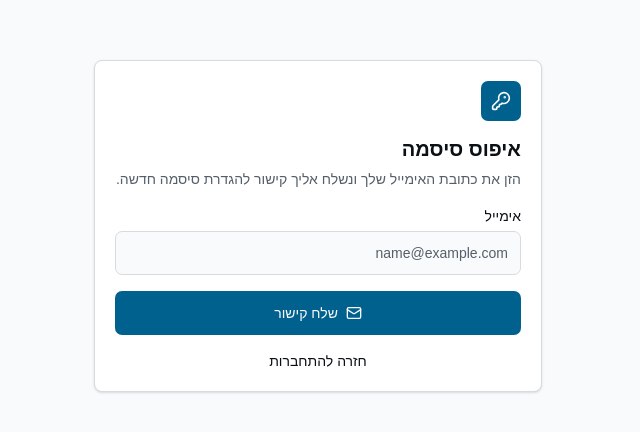
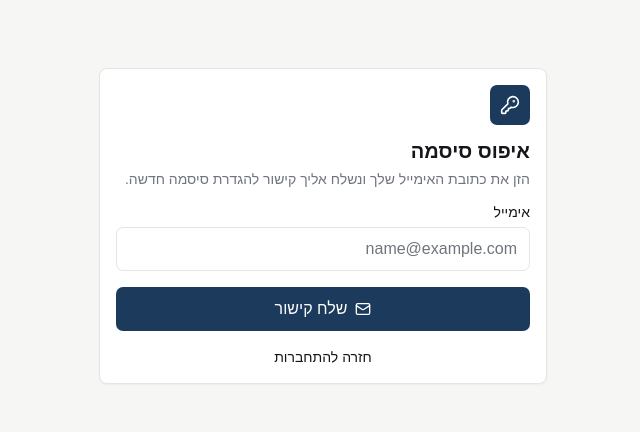
Before and after one commit to danielgross991/KAV, a Next.js app: page /forgot-password in a window 1280 px wide. Shown: the part 174-606 px from the top of the page, without its empty margins (476-1116 px from the left). Built offline with nearby package versions, Linux system fonts and the light colour scheme.

Commit message:
Build production design system and app shell

```diff
--- a/app/globals.css
+++ b/app/globals.css
@@ -19,37 +19,57 @@
   --color-border: var(--border);
   --color-input: var(--input);
   --color-ring: var(--ring);
-  --font-sans: Arial, "Noto Sans Hebrew", "Segoe UI", sans-serif;
+  --color-success: var(--success);
+  --color-success-soft: var(--success-soft);
+  --color-warning: var(--warning);
+  --color-warning-soft: var(--warning-soft);
+  --color-info: var(--info);
+  --color-info-soft: var(--info-soft);
+  --color-special: var(--special);
+  --color-special-soft: var(--special-soft);
+  --font-sans: Heebo, Arial, "Noto Sans Hebrew", "Segoe UI", sans-serif;
   --radius: 0.5rem;
-  --radius-sm: calc(var(--radius) * 0.75);
-  --radius-md: calc(var(--radius) * 0.875);
-  --radius-lg: var(--radius);
-  --radius-xl: calc(var(--radius) * 1.5);
+  --radius-sm: 0.375rem;
+  --radius-md: 0.4375rem;
+  --radius-lg: 0.5rem;
+  --radius-xl: 0.5rem;
 }
 
 :root {
-  --background: oklch(0.985 0.002 247.839);
-  --foreground: oklch(0.17 0.012 248);
-  --card: oklch(1 0 0);
-  --card-foreground: oklch(0.17 0.012 248);
-  --popover: oklch(1 0 0);
-  --popover-foreground: oklch(0.17 0.012 248);
-  --primary: oklch(0.46 0.12 232);
-  --primary-foreground: oklch(0.985 0.002 247.839);
-  --secondary: oklch(0.94 0.006 248);
-  --secondary-foreground: oklch(0.23 0.014 248);
-  --muted: oklch(0.94 0.006 248);
-  --muted-foreground: oklch(0.48 0.02 248);
-  --accent: oklch(0.93 0.018 232);
-  --accent-foreground: oklch(0.24 0.04 232);
-  --destructive: oklch(0.58 0.2 25);
-  --border: oklch(0.89 0.01 248);
-  --input: oklch(0.89 0.01 248);
-  --ring: oklch(0.58 0.12 232);
+  --background: #f6f6f4;
+  --foreground: #14161a;
+  --card: #ffffff;
+  --card-foreground: #14161a;
+  --popover: #ffffff;
+  --popover-foreground: #14161a;
+  --primary: #1b3a5c;
+  --primary-foreground: #ffffff;
+  --secondary: #f0f1f2;
+  --secondary-foreground: #30343a;
+  --muted: #f1f1ef;
+  --muted-foreground: #6f747d;
+  --accent: #eef2f7;
+  --accent-foreground: #1b3a5c;
+  --destructive: #b42318;
+  --border: #e5e5e1;
+  --input: #d8d8d3;
+  --ring: #4f7397;
+  --success: #12784f;
+  --success-soft: #e9f7ef;
+  --warning: #9a5909;
+  --warning-soft: #fdf4e3;
+  --info: #175cd3;
+  --info-soft: #eef4ff;
+  --special: #6941c6;
+  --special-soft: #f4f0ff;
 }
 
 * {
   border-color: var(--border);
+}
+
+html {
+  background: var(--background);
 }
 
 body {
@@ -57,9 +77,96 @@ body {
   background: var(--background);
   color: var(--foreground);
   font-family: var(--font-sans);
+  -webkit-font-smoothing: antialiased;
+  text-rendering: optimizeLegibility;
+}
+
+button,
+input,
+select,
+textarea {
+  font: inherit;
 }
 
 a {
   color: inherit;
   text-decoration: none;
 }
+
+summary::-webkit-details-marker {
+  display: none;
+}
+
+.kav-num {
+  direction: ltr;
+  unicode-bidi: isolate;
+  font-variant-numeric: tabular-nums;
+}
+
+.kav-page {
+  margin-inline: auto;
+  width: 100%;
+  max-width: 1120px;
+  padding: 1rem;
+}
+
+.kav-page-header {
+  position: sticky;
+  top: 0;
+  z-index: 20;
+  margin-inline: -1rem;
+  margin-top: -1rem;
+  margin-bottom: 1rem;
+  border-bottom: 1px solid color-mix(in srgb, var(--border) 88%, transparent);
+  background: color-mix(in srgb, var(--background) 92%, transparent);
+  padding: 1rem 1rem 0.75rem;
+  backdrop-filter: blur(14px);
+}
+
+.kav-section-title {
+  font-size: 1rem;
+  font-weight: 650;
+  line-height: 1.4;
+}
+
+.kav-scroll-x {
+  scrollbar-width: none;
+}
+
+.kav-scroll-x::-webkit-scrollbar {
+  display: none;
+}
+
+@media (min-width: 640px) {
+  .kav-page {
+    padding-inline: 1.5rem;
+  }
+
+  .kav-page-header {
+    margin-inline: -1.5rem;
+    padding-inline: 1.5rem;
+  }
+}
+
+@media (min-width: 1024px) {
+  .kav-page {
+    padding: 1.5rem;
+  }
+
+  .kav-page-header {
+    position: static;
+    margin: -1.5rem -1.5rem 1.25rem;
+    padding: 1.5rem 1.5rem 1rem;
+    background: transparent;
+    backdrop-filter: none;
+  }
+}
+
+@media (prefers-reduced-motion: reduce) {
+  *,
+  *::before,
+  *::after {
+    scroll-behavior: auto !important;
+    transition-duration: 0.01ms !important;
+  }
+}
--- a/components/team-nav.tsx
+++ b/components/team-nav.tsx
@@ -32,46 +32,50 @@ export function TeamNav({
 
   if (variant === "mobile") {
     return (
-      <nav className="fixed inset-x-0 bottom-0 z-30 border-t bg-card/95 px-2 py-2 backdrop-blur lg:hidden">
-        <div className="mx-auto grid max-w-md grid-cols-5 gap-1">
+      <nav className="fixed inset-x-0 bottom-0 z-40 border-t bg-card/95 backdrop-blur-md lg:hidden" aria-label="ניווט ראשי">
+        <div className="mx-auto flex max-w-md items-stretch px-1">
           {items.map((item) => {
             const href = `${base}${item.href}`;
-            const active = pathname === href;
+            const active = item.href === "" ? pathname === href : pathname.startsWith(href);
             const Icon = item.icon;
 
             return (
               <Link
                 key={href}
                 href={href}
+                aria-current={active ? "page" : undefined}
                 className={cn(
-                  "flex min-h-14 flex-col items-center justify-center gap-1 rounded-md text-xs font-medium text-muted-foreground",
-                  active && "bg-accent text-accent-foreground",
+                  "relative flex h-[58px] flex-1 flex-col items-center justify-center gap-1 text-[11px] font-medium text-muted-foreground outline-none transition-colors focus-visible:ring-2 focus-visible:ring-inset focus-visible:ring-ring/40",
+                  active && "font-semibold text-primary",
                 )}
               >
-                <Icon className="size-5" />
+                <span className={cn("absolute top-0 h-0.5 w-8 rounded-full bg-primary transition-opacity", active ? "opacity-100" : "opacity-0")} />
+                <Icon className="size-[19px]" strokeWidth={active ? 2.2 : 1.8} />
                 {item.label}
               </Link>
             );
           })}
         </div>
+        <div className="h-[env(safe-area-inset-bottom)]" />
       </nav>
     );
   }
 
   return (
-    <nav className="grid gap-1">
+    <nav className="grid gap-0.5" aria-label="ניווט ראשי">
       {items.map((item) => {
         const href = `${base}${item.href}`;
-        const active = pathname === href;
+        const active = item.href === "" ? pathname === href : pathname.startsWith(href);
         const Icon = item.icon;
 
         return (
           <Link
             key={href}
             href={href}
+            aria-current={active ? "page" : undefined}
             className={cn(
-              "flex h-10 items-center gap-3 rounded-md px-3 text-sm font-medium text-muted-foreground hover:bg-accent hover:text-accent-foreground",
-              active && "bg-accent text-accent-foreground",
+              "flex h-10 items-center gap-2.5 rounded-md px-3 text-sm font-medium text-muted-foreground transition-colors hover:bg-muted hover:text-foreground focus-visible:outline-none focus-visible:ring-2 focus-visible:ring-ring/40",
+              active && "bg-accent text-primary",
             )}
           >
             <Icon className="size-4" />
@@ -80,11 +84,11 @@ export function TeamNav({
         );
       })}
       {canManage(role) ? (
-        <><Link
+        <div className="mt-3 border-t pt-3"><Link
           href={`${base}/leave`}
           className={cn(
-            "mt-3 flex h-10 items-center gap-3 rounded-md px-3 text-sm font-medium text-muted-foreground hover:bg-accent hover:text-accent-foreground",
-            pathname === `${base}/leave` && "bg-accent text-accent-foreground",
+            "flex h-10 items-center gap-2.5 rounded-md px-3 text-sm font-medium text-muted-foreground transition-colors hover:bg-muted hover:text-foreground",
+            pathname.startsWith(`${base}/leave`) && "bg-accent text-primary",
           )}
         >
           <CalendarOff className="size-4" />
@@ -92,13 +96,13 @@ export function TeamNav({
         </Link><Link
           href={`${base}/settings`}
           className={cn(
-            "mt-3 flex h-10 items-center gap-3 rounded-md px-3 text-sm font-medium text-muted-foreground hover:bg-accent hover:text-accent-foreground",
-            pathname === `${base}/settings` && "bg-accent text-accent-foreground",
+            "flex h-10 items-center gap-2.5 rounded-md px-3 text-sm font-medium text-muted-foreground transition-colors hover:bg-muted hover:text-foreground",
+            pathname.startsWith(`${base}/settings`) && "bg-accent text-primary",
           )}
         >
           <Settings className="size-4" />
           הגדרות
-        </Link></>
+        </Link></div>
       ) : null}
     </nav>
   );
--- a/components/ui/badge.tsx
+++ b/components/ui/badge.tsx
@@ -4,17 +4,18 @@ import { cva, type VariantProps } from "class-variance-authority";
 import { cn } from "@/lib/utils";
 
 const badgeVariants = cva(
-  "inline-flex items-center rounded-md border px-2 py-0.5 text-xs font-medium transition-colors",
+  "inline-flex min-h-6 items-center gap-1 rounded-md border px-2 py-0.5 text-xs font-medium leading-4 transition-colors",
   {
     variants: {
       variant: {
         default: "border-transparent bg-primary text-primary-foreground",
         secondary: "border-transparent bg-secondary text-secondary-foreground",
         outline: "text-foreground",
-        success:
-          "border-transparent bg-emerald-50 text-emerald-700 dark:bg-emerald-500/15 dark:text-emerald-300",
-        warning:
-          "border-transparent bg-amber-50 text-amber-700 dark:bg-amber-500/15 dark:text-amber-300",
+        success: "border-success/20 bg-success-soft text-success",
+        warning: "border-warning/20 bg-warning-soft text-warning",
+        danger: "border-destructive/20 bg-red-50 text-destructive",
+        info: "border-info/20 bg-info-soft text-info",
+        special: "border-special/20 bg-special-soft text-special",
         muted: "border-transparent bg-muted text-muted-foreground",
       },
     },
--- a/components/ui/button.tsx
+++ b/components/ui/button.tsx
@@ -4,7 +4,7 @@ import { cva, type VariantProps } from "class-variance-authority";
 import { cn } from "@/lib/utils";
 
 const buttonVariants = cva(
-  "inline-flex items-center justify-center gap-2 whitespace-nowrap rounded-md text-sm font-medium transition-colors disabled:pointer-events-none disabled:opacity-50 focus-visible:border-ring focus-visible:ring-ring/50 focus-visible:ring-[3px] outline-none",
+  "inline-flex items-center justify-center gap-2 whitespace-nowrap rounded-md text-sm font-medium transition-[background-color,border-color,color,transform] duration-150 active:scale-[0.985] disabled:pointer-events-none disabled:opacity-50 focus-visible:border-ring focus-visible:ring-ring/40 focus-visible:ring-[3px] outline-none",
   {
     variants: {
       variant: {
@@ -13,7 +13,7 @@ const buttonVariants = cva(
           "bg-destructive text-white hover:bg-destructive/90 focus-visible:ring-destructive/20",
         outline:
           "border border-input bg-background hover:bg-accent hover:text-accent-foreground",
-        secondary: "bg-secondary text-secondary-foreground hover:bg-secondary/80",
+        secondary: "border border-input bg-card text-secondary-foreground hover:bg-muted",
         ghost: "hover:bg-accent hover:text-accent-foreground",
         link: "text-primary underline-offset-4 hover:underline",
       },
@@ -21,7 +21,7 @@ const buttonVariants = cva(
         default: "h-10 px-4 py-2",
         sm: "h-9 rounded-md px-3",
         lg: "h-11 rounded-md px-6",
-        icon: "size-10",
+        icon: "size-10 p-0",
       },
     },
     defaultVariants: {
--- a/components/ui/card.tsx
+++ b/components/ui/card.tsx
@@ -6,7 +6,7 @@ function Card({ className, ...props }: React.ComponentProps<"div">) {
   return (
     <div
       className={cn(
-        "bg-card text-card-foreground rounded-lg border shadow-sm",
+        "rounded-lg border bg-card text-card-foreground shadow-[0_1px_2px_rgba(20,22,26,0.04)]",
         className,
       )}
       {...props}
@@ -15,13 +15,13 @@ function Card({ className, ...props }: React.ComponentProps<"div">) {
 }
 
 function CardHeader({ className, ...props }: React.ComponentProps<"div">) {
-  return <div className={cn("grid gap-1.5 p-5", className)} {...props} />;
+  return <div className={cn("grid gap-1 p-4", className)} {...props} />;
 }
 
 function CardTitle({ className, ...props }: React.ComponentProps<"div">) {
   return (
     <div
-      className={cn("text-base font-semibold leading-none tracking-normal", className)}
+      className={cn("text-base font-semibold leading-6", className)}
       {...props}
     />
   );
@@ -34,7 +34,7 @@ function CardDescription({ className, ...props }: React.ComponentProps<"div">) {
 }
 
 function CardContent({ className, ...props }: React.ComponentProps<"div">) {
-  return <div className={cn("p-5 pt-0", className)} {...props} />;
+  return <div className={cn("p-4 pt-0", className)} {...props} />;
 }
 
 export { Card, CardContent, CardDescription, CardHeader, CardTitle };
--- a/components/ui/input.tsx
+++ b/components/ui/input.tsx
@@ -7,7 +7,7 @@ function Input({ className, type, ...props }: React.ComponentProps<"input">) {
     <input
       type={type}
       className={cn(
-        "border-input bg-background ring-offset-background placeholder:text-muted-foreground focus-visible:ring-ring flex h-11 w-full rounded-md border px-3 py-2 text-base outline-none focus-visible:ring-2 focus-visible:ring-offset-2 disabled:cursor-not-allowed disabled:opacity-50 md:text-sm",
+        "flex h-11 w-full rounded-md border border-input bg-card px-3 py-2 text-base outline-none placeholder:text-muted-foreground focus-visible:border-ring focus-visible:ring-2 focus-visible:ring-ring/25 disabled:cursor-not-allowed disabled:opacity-50 md:text-sm",
         className,
       )}
       {...props}
```
Also changed, not shown: components/app-shell.tsx (+29 -14 lines), components/ui/app-page.tsx (added, +92 -0 lines).
